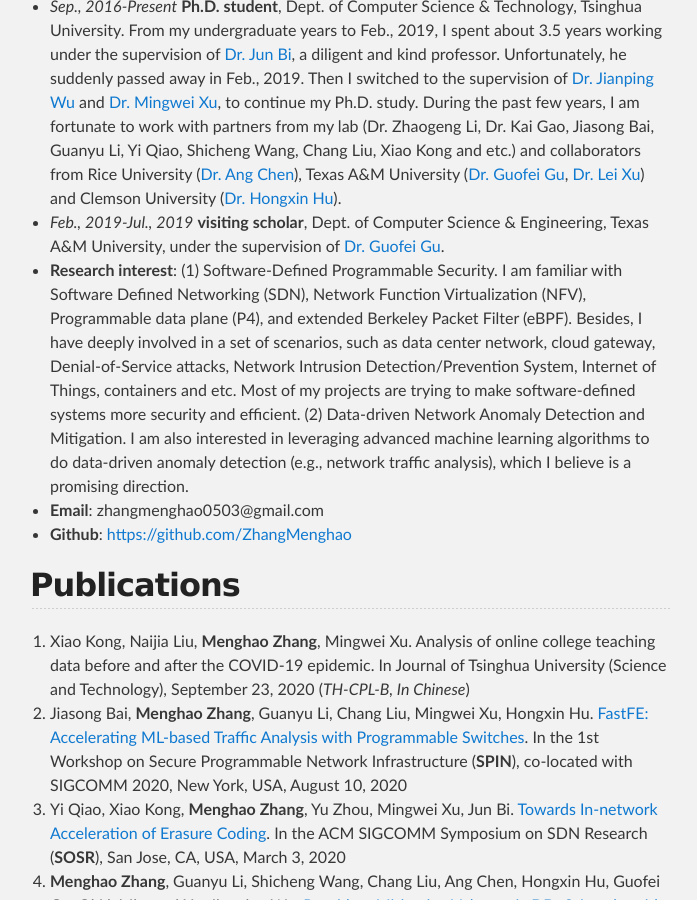
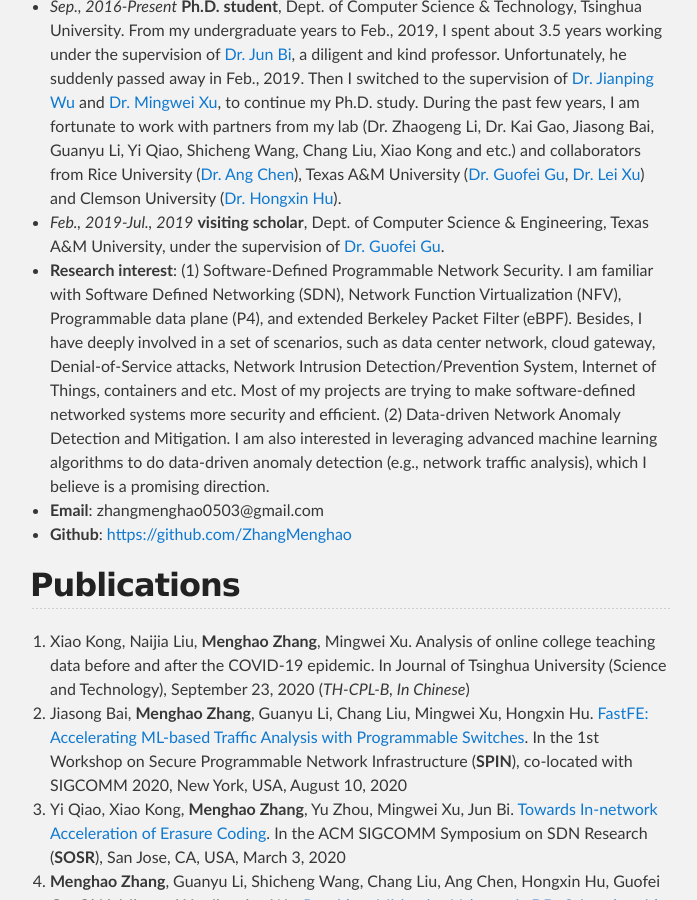
Before and after one commit to zhangmenghao/zhangmenghao.github.io, a Jekyll site: the page built from index.md, in a window 1280 px wide and 900 px high, scrolled down 418 px. Shown: the whole window, without its empty margins (290-987 px from the left). Built offline with Jekyll 4.4.1, drawn with Linux system fonts in a browser that asks for light colours.

Commit message:
Update research interest

```diff
--- a/index.md
+++ b/index.md
@@ -11,7 +11,7 @@ category: Tech
 * *Aug., 2012-Jul., 2016*  **B.S. Degree**, Dept. of Computer Science & Technology, Tsinghua University
 * *Sep., 2016-Present*  **Ph.D. student**, Dept. of Computer Science & Technology, Tsinghua University. From my undergraduate years to Feb., 2019, I spent about 3.5 years working under the supervision of [Dr. Jun Bi](http://netarchlab.tsinghua.edu.cn/~junbi/), a diligent and kind professor. Unfortunately, he suddenly passed away in Feb., 2019. Then I switched to the supervision of [Dr. Jianping Wu](http://www.cs.tsinghua.edu.cn/publish/csen/4623/2010/20101224194435414856631/20101224194435414856631_.html) and [Dr. Mingwei Xu](http://routing.netlab.edu.cn/tiki-index.php?page=Mingwei+Xu), to continue my Ph.D. study. During the past few years, I am fortunate to work with partners from my lab (Dr. Zhaogeng Li, Dr. Kai Gao, Jiasong Bai, Guanyu Li, Yi Qiao, Shicheng Wang, Chang Liu, Xiao Kong and etc.) and collaborators from Rice University ([Dr. Ang Chen](https://www.cs.rice.edu/~angchen/)), Texas A&M University ([Dr. Guofei Gu](http://faculty.cs.tamu.edu/guofei/), [Dr. Lei Xu](http://students.cse.tamu.edu/xray2012/)) and Clemson University ([Dr. Hongxin Hu](https://people.cs.clemson.edu/~hongxih/)).
 * *Feb., 2019-Jul., 2019*  **visiting scholar**, Dept. of Computer Science & Engineering, Texas A&M University, under the supervision of [Dr. Guofei Gu](http://faculty.cs.tamu.edu/guofei/).
-* **Research interest**: (1) Software-Defined Programmable Security. I am familiar with Software Defined Networking (SDN), Network Function Virtualization (NFV), Programmable data plane (P4), and extended Berkeley Packet Filter (eBPF). Besides, I have deeply involved in a set of scenarios, such as data center network, cloud gateway, Denial-of-Service attacks, Network Intrusion Detection/Prevention System, Internet of Things, containers and etc. Most of my projects are trying to make software-defined systems more security and efficient. (2) Data-driven Network Anomaly Detection and Mitigation. I am also interested in leveraging advanced machine learning algorithms to do data-driven anomaly detection (e.g., network traffic analysis), which I believe is a promising direction.
+* **Research interest**: (1) Software-Defined Programmable Network Security. I am familiar with Software Defined Networking (SDN), Network Function Virtualization (NFV), Programmable data plane (P4), and extended Berkeley Packet Filter (eBPF). Besides, I have deeply involved in a set of scenarios, such as data center network, cloud gateway, Denial-of-Service attacks, Network Intrusion Detection/Prevention System, Internet of Things, containers and etc. Most of my projects are trying to make software-defined networked systems more security and efficient. (2) Data-driven Network Anomaly Detection and Mitigation. I am also interested in leveraging advanced machine learning algorithms to do data-driven anomaly detection (e.g., network traffic analysis), which I believe is a promising direction.
 * **Email**: zhangmenghao0503@gmail.com
 * **Github**: [https://github.com/ZhangMenghao](https://github.com/ZhangMenghao)
 
```
